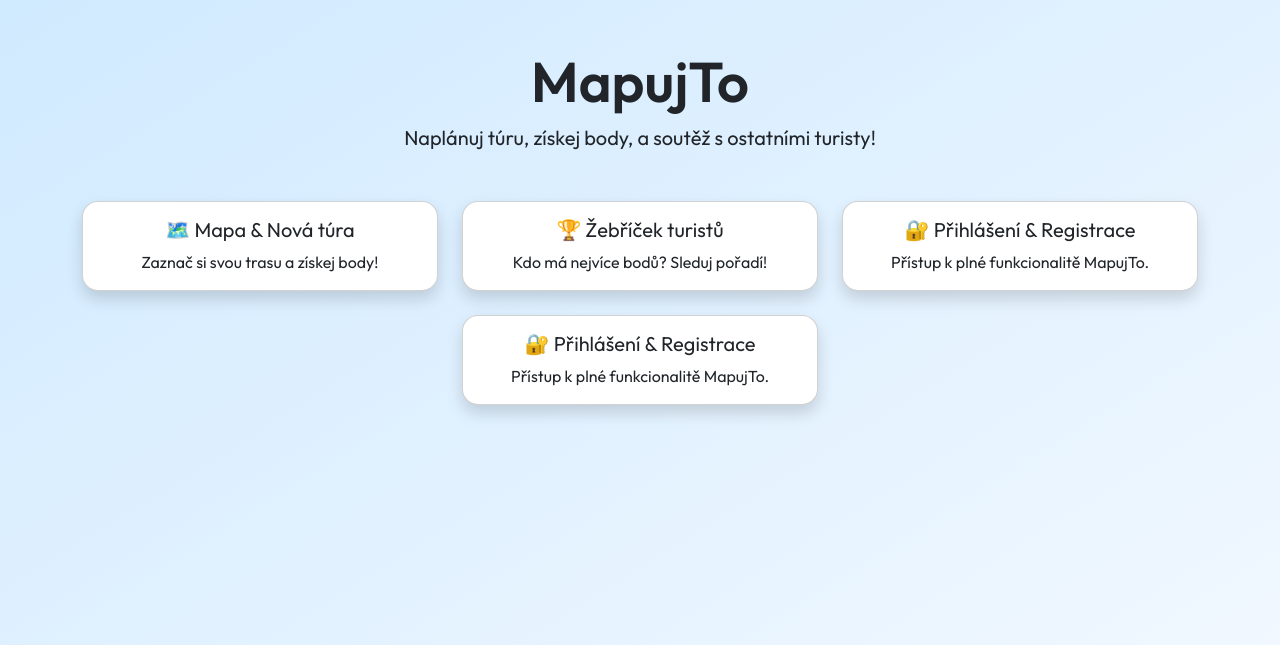
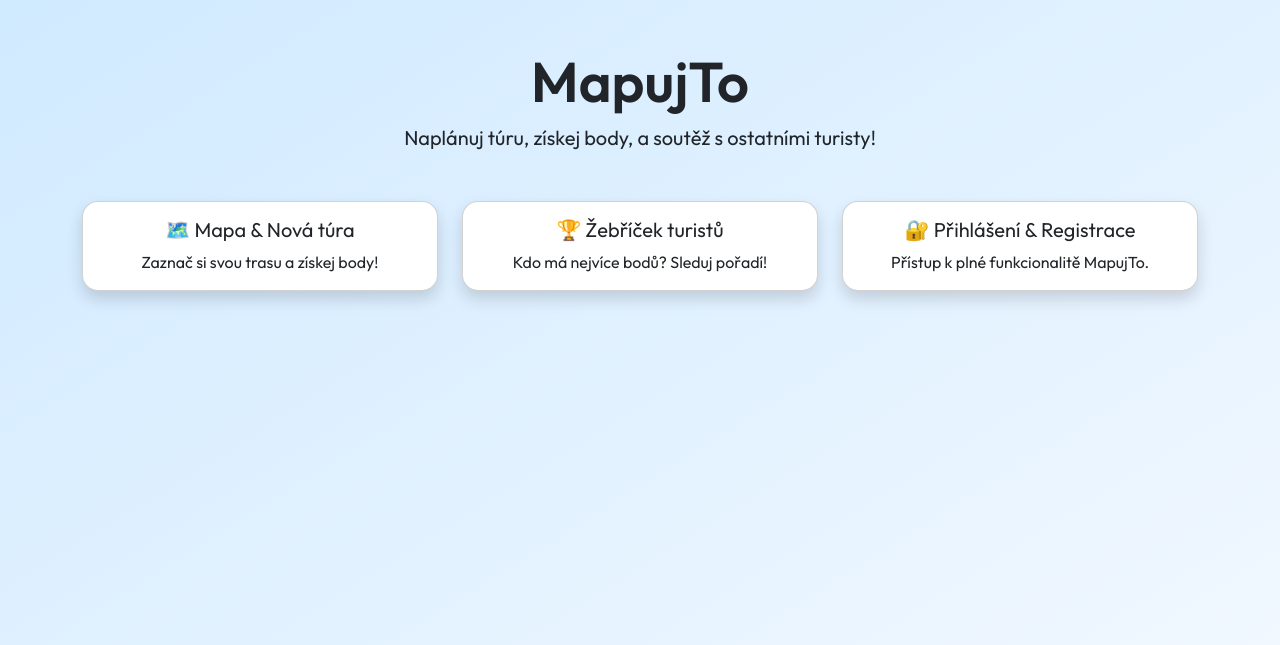
Before and after one commit to canieldizek/Web_projekt, a PHP site: page /uzivatel/pohledy/uvod.phtml in a window 1280 px wide. Shown: the top 645 px of the page. Run offline with PHP 8.4, Linux system fonts and the light colour scheme.

Commit message:
Add files via upload

```diff
--- a/pohledy/uvod.phtml
+++ b/pohledy/uvod.phtml
@@ -70,25 +70,14 @@
                 <a href="vsechnyvylety" class="text-decoration-none text-dark">
                     <div class="card h-100 shadow rounded-4">
                         <div class="card-body text-center">
-                            <h5 class="card-title">📅 Všechny tury</h5>
-                            <p class="card-text">Přehled všech vytvořenych tras</p>
+                            <h5 class="card-title">📅 Všechny túry</h5>
+                            <p class="card-text">Přehled všech vytvořených tras.</p>
                         </div>
                     </div>
                 </a>
             </div>
             <?php }else{ ?>
 
-            <div class="col">
-                <a href="login" class="text-decoration-none text-dark">
-                    <div class="card h-100 shadow rounded-4">
-                        <div class="card-body text-center">
-                            <h5 class="card-title">🔐 Přihlášení & Registrace</h5>
-                            <p class="card-text">Přístup k plné funkcionalitě MapujTo.</p>
-                        </div>
-                    </div>
-                </a>
-            </div>
-
             <?php } ?>
         </div>
     </div>
```
